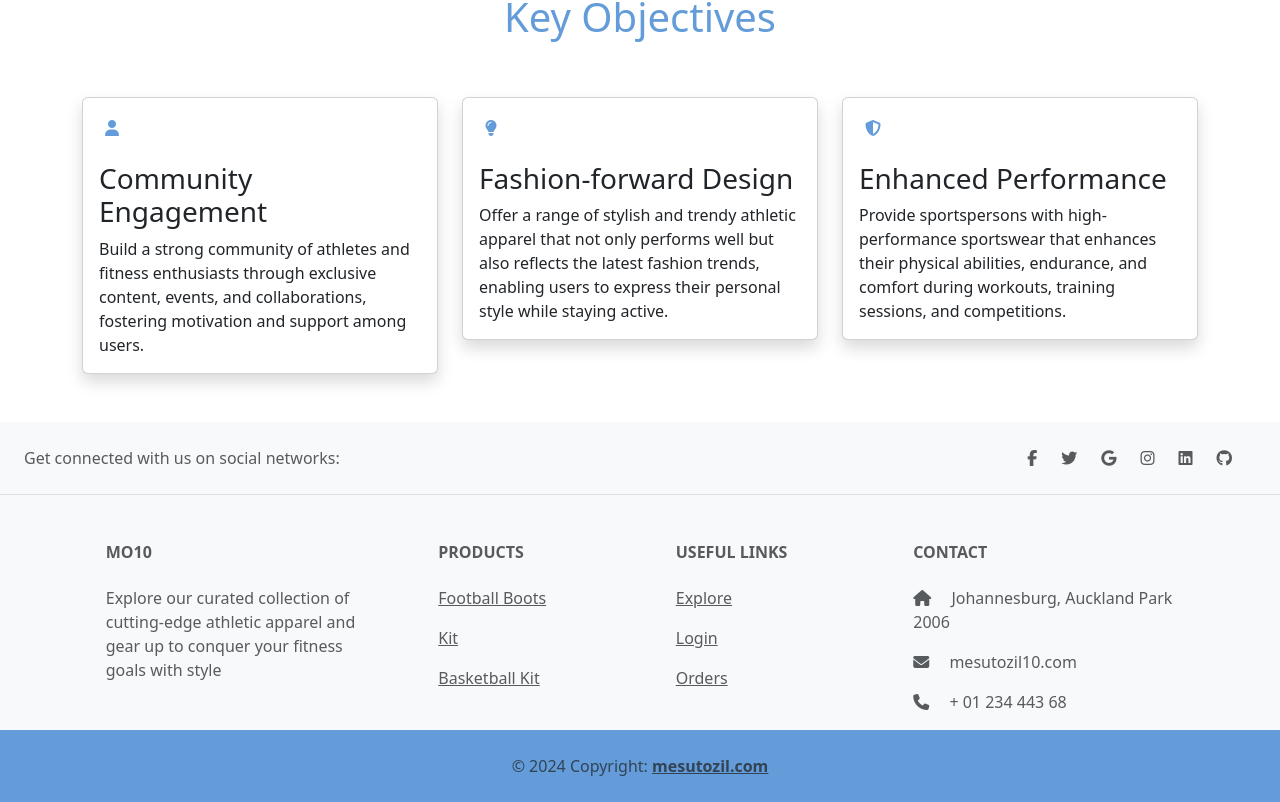
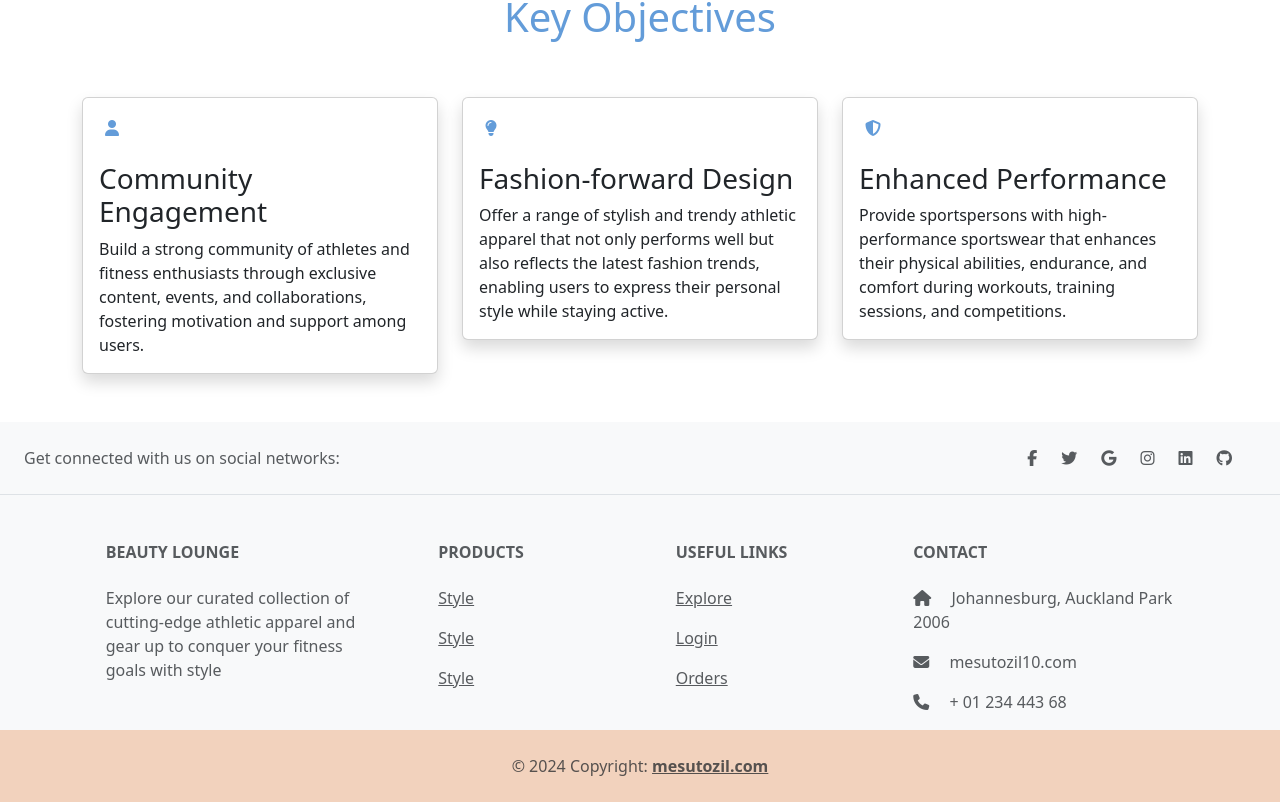
Before and after one commit to MOzil-10/MO10-Store, an Angular app: page / in a window 1280 px wide. Shown: the part 1685-2487 px from the top of the page. Built offline with nearby package versions, Linux system fonts and the light colour scheme.

Commit message:
Updated the front-end

```diff
--- a/src/app/components/footer/footer.component.html
+++ b/src/app/components/footer/footer.component.html
@@ -38,7 +38,7 @@
           <div class="col-md-3 col-lg-4 col-xl-3 mx-auto mb-4">
             <!-- Content -->
             <h6 class="text-uppercase fw-bold mb-4">
-              MO10
+              Beauty Lounge
             </h6>
             <p>
             Explore our curated collection of cutting-edge athletic apparel and
@@ -52,13 +52,13 @@
               Products
             </h6>
             <p>
-              <a href="#!" class="text-reset">Football Boots</a>
+              <a href="#!" class="text-reset">Style</a>
             </p>
             <p>
-              <a href="#!" class="text-reset">Kit</a>
+              <a href="#!" class="text-reset">Style</a>
             </p>
             <p>
-              <a href="#!" class="text-reset">Basketball Kit</a>
+              <a href="#!" class="text-reset">Style</a>
             </p>
 
           </div>
@@ -97,7 +97,7 @@
       </div>
     </section>
 
-    <div class="text-center p-4" style="background-color:#639cd9;">
+    <div class="text-center p-4" style="background-color:#F2D2BD;">
       © 2024 Copyright:
       <a class="text-reset fw-bold" style="color: #ffff;">mesutozil.com</a>
     </div>
```
